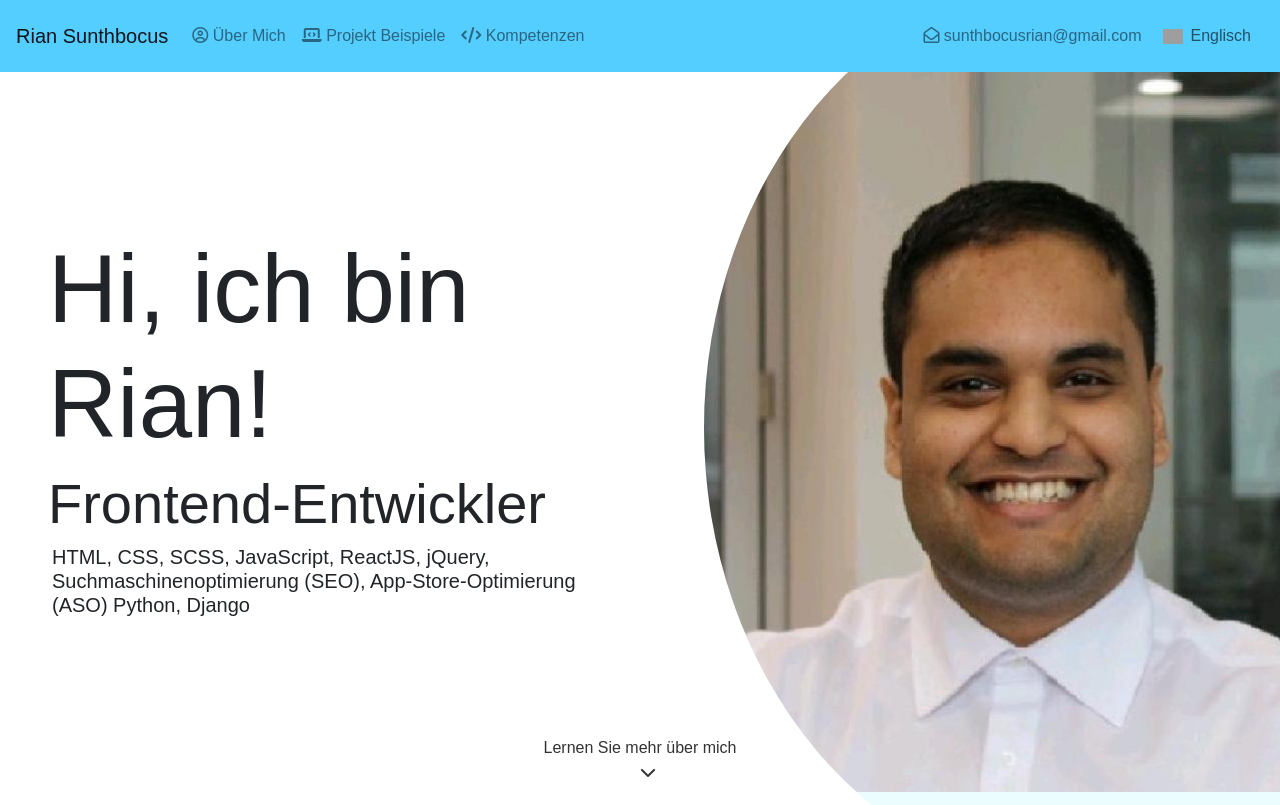
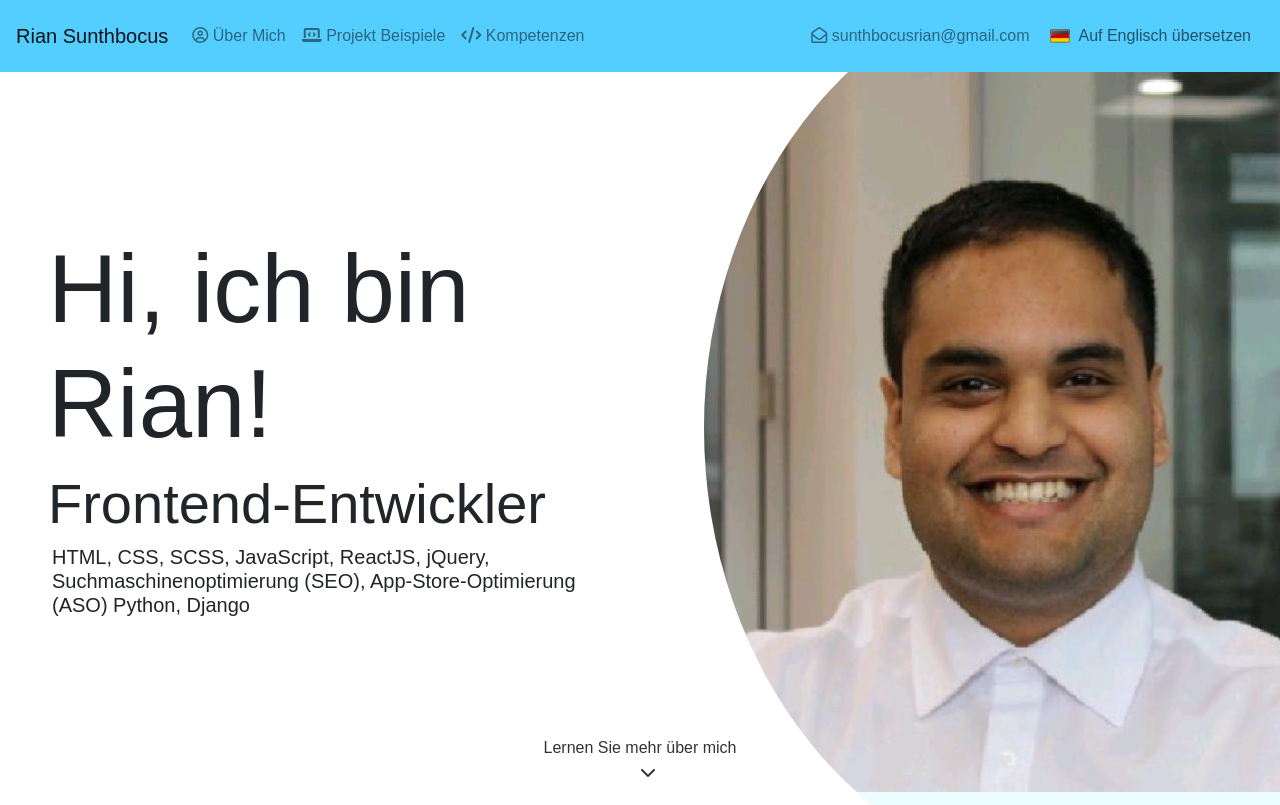
Before and after one commit to Rian1010/Portfolio, a React (Create React App) app in the folder portfolio/: page /Portfolio/de in a window 1280 px wide. Shown: the top 805 px of the page. Built offline with nearby package versions, Linux system fonts and the light colour scheme; grey boxes are pictures that could not be loaded.

Commit message:
Adjusts language button text

```diff
--- a/portfolio/src/components/FullPortfolio.js
+++ b/portfolio/src/components/FullPortfolio.js
@@ -14,6 +14,8 @@ import CardsDE from './CardsDE';
 import InternshipDE from './InternshipDE';
 import FooterDE from './FooterDE';
 import { BrowserRouter as Switch, Route } from "react-router-dom"
+import NewsReportsDE from './NewsReportsDE';
+import NewsReports from './NewsReports';
 
 
 function FullPorfolioSite() {
@@ -92,6 +94,7 @@ function FullPorfolioSite() {
                   </Col>
               </Row>
             </Container>
+            <NewsReports />
             <Footer />
 
             </Route>
@@ -151,6 +154,7 @@ function FullPorfolioSite() {
                   </Col>
                 </Row>
               </Container>
+              <NewsReportsDE />
               <FooterDE />
             </Route>
         </Switch>
--- a/portfolio/src/components/Navbar.js
+++ b/portfolio/src/components/Navbar.js
@@ -41,8 +41,8 @@ function Navigation() {
                         <Nav className="ml-auto d-flex align-items-center">
                             <Nav.Link className="my-2" href="mailto:sunthbocusrian@gmail.com"><i className="far fa-envelope-open"></i> sunthbocusrian@gmail.com</Nav.Link>
                             <Link to="/Portfolio/de" onClick={handleClickGer} className="btn lang-btn d-flex flex-row align-items-center">
-                                <div className="flag-de mr-2"></div>
-                                <div>German</div>
+                                <div className="flag-en mr-2"></div>
+                                <div>Switch to German</div>
                             </Link>
                         </Nav>
                     </Navbar.Collapse>
@@ -62,7 +62,7 @@ function Navigation() {
                             <Nav.Link className="my-2" href="mailto:sunthbocusrian@gmail.com"><i className="far fa-envelope-open"></i> sunthbocusrian@gmail.com</Nav.Link>
                             <Link to="/Portfolio/Full-Portfolio/de" onClick={handleClickGerPortfolio} className="btn lang-btn d-flex flex-row align-items-center">
                                 <div className="flag-de mr-2"></div>
-                                <div>German</div>
+                                <div>Auf Englisch übersetzen</div>
                             </Link>
                         </Nav>
                     </Navbar.Collapse>
@@ -81,8 +81,8 @@ function Navigation() {
                         <Nav className="ml-auto d-flex align-items-center">
                             <Nav.Link className="my-2" href="mailto:sunthbocusrian@gmail.com"><i className="far fa-envelope-open"></i> sunthbocusrian@gmail.com</Nav.Link>
                             <Link to="/Portfolio/" onClick={handleClickEng} className="btn lang-btn d-flex flex-row align-items-center">
-                                <div className="flag-en mr-2"></div>
-                                <div>Englisch</div>
+                                <div className="flag-de mr-2"></div>
+                                <div>Auf Englisch übersetzen</div>
                             </Link>
                         </Nav>
                     </Navbar.Collapse>
@@ -102,7 +102,7 @@ function Navigation() {
                             <Nav.Link className="my-2" href="mailto:sunthbocusrian@gmail.com"><i className="far fa-envelope-open"></i> sunthbocusrian@gmail.com</Nav.Link>
                             <Link to="/Portfolio/Full-Portfolio" onClick={handleClickEndPortfolio} className="btn lang-btn d-flex flex-row align-items-center">
                                 <div className="flag-en mr-2"></div>
-                                <div>Englisch</div>
+                                <div>Switch to German</div>
                             </Link>
                         </Nav>
                     </Navbar.Collapse>
@@ -121,8 +121,8 @@ function Navigation() {
                         <Nav className="ml-auto d-flex align-items-center">
                             <Nav.Link className="my-2" href="mailto:sunthbocusrian@gmail.com"><i className="far fa-envelope-open"></i> sunthbocusrian@gmail.com</Nav.Link>
                             <Link to="/Portfolio/Full-Portfolio" onClick={handleClickEndPortfolio} className="btn lang-btn d-flex flex-row align-items-center">
-                                <div className="flag-en mr-2"></div>
-                                <div>Englisch</div>
+                                <div className="flag-de mr-2"></div>
+                                <div>Auf Englisch übersetzen</div>
                             </Link>
                         </Nav>
                     </Navbar.Collapse>
--- a/portfolio/src/components/NewsReportsDE.js
+++ b/portfolio/src/components/NewsReportsDE.js
@@ -26,7 +26,7 @@ const NewsReportsDE = () => {
         <Container>
             <Row>
                 <Col>
-                    <h1 className="display-4 text-center">Reportagen mit Webseiten im Portfolio</h1>
+                    <h1 className="display-4 text-center">Reportagen mit Webseiten vom Portfolio</h1>
                 </Col>
             </Row>
             <Row
```
Lines whose indentation alone changed are shown as unchanged.
